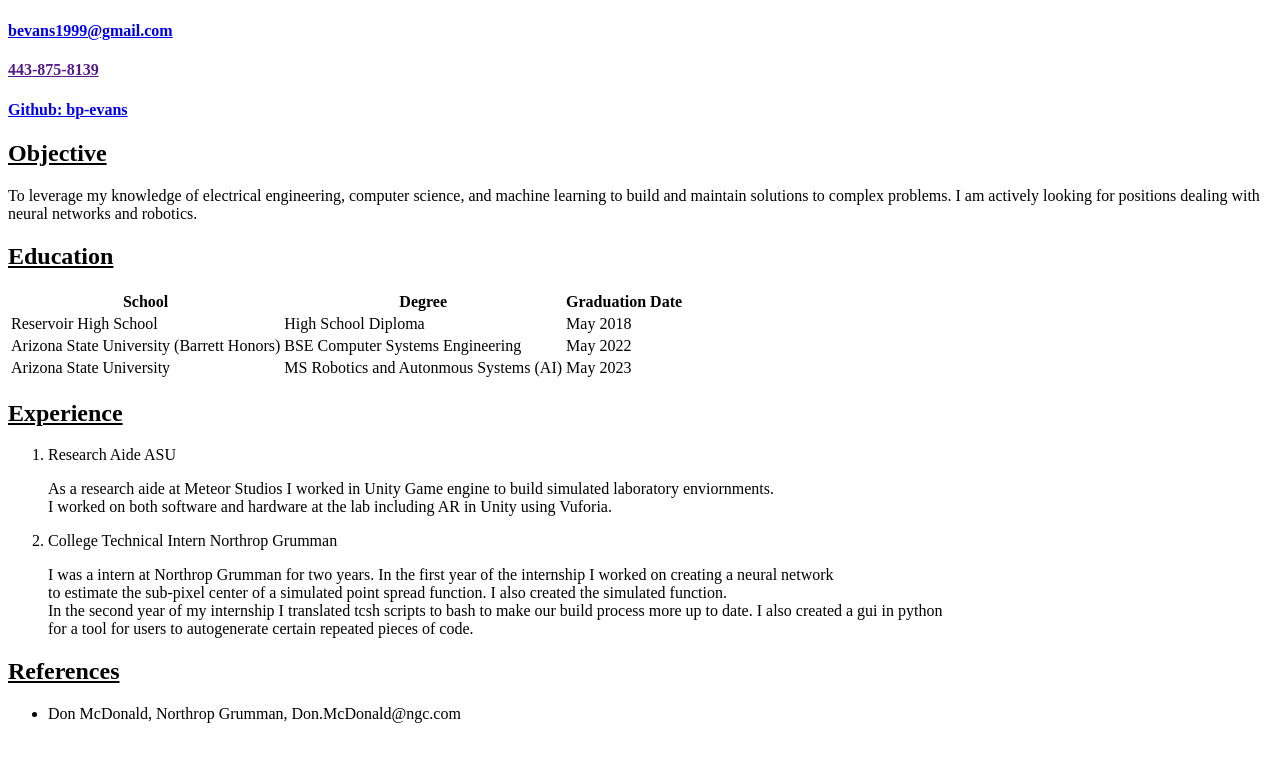
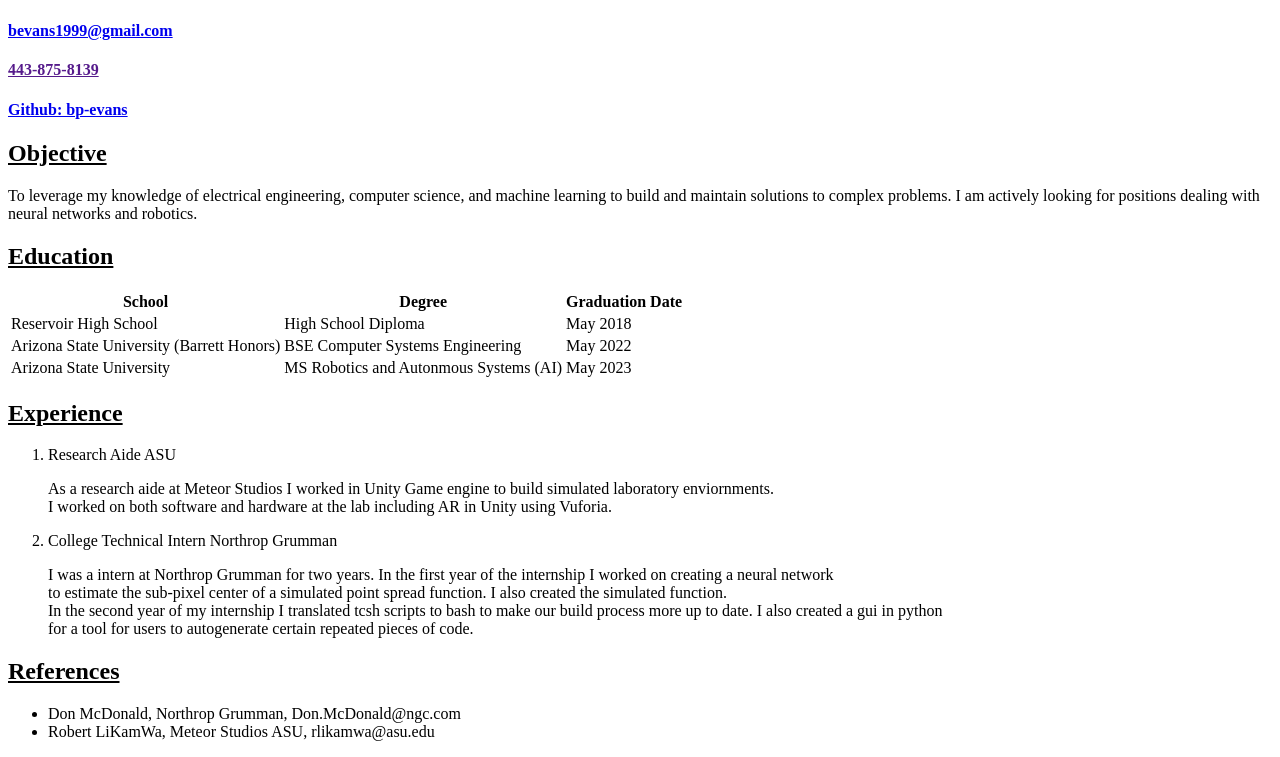
Before and after one commit to bp-evans/AME494-598Fall2022, a plain HTML site: page A3/index.html in a window 1280 px wide. Shown: the part 383-1140 px from the top of the page. Drawn offline with Linux system fonts and the light colour scheme.

Commit message:
Added one reference

```diff
--- a/A3/index.html
+++ b/A3/index.html
@@ -56,6 +56,7 @@
         <h2><u>References</u></h2>
         <ul>
             <li>Don McDonald, Northrop Grumman, Don.McDonald@ngc.com</li>
+            <li>Robert LiKamWa, Meteor Studios ASU, rlikamwa@asu.edu</li>
         </ul>
 
     </body>
```
